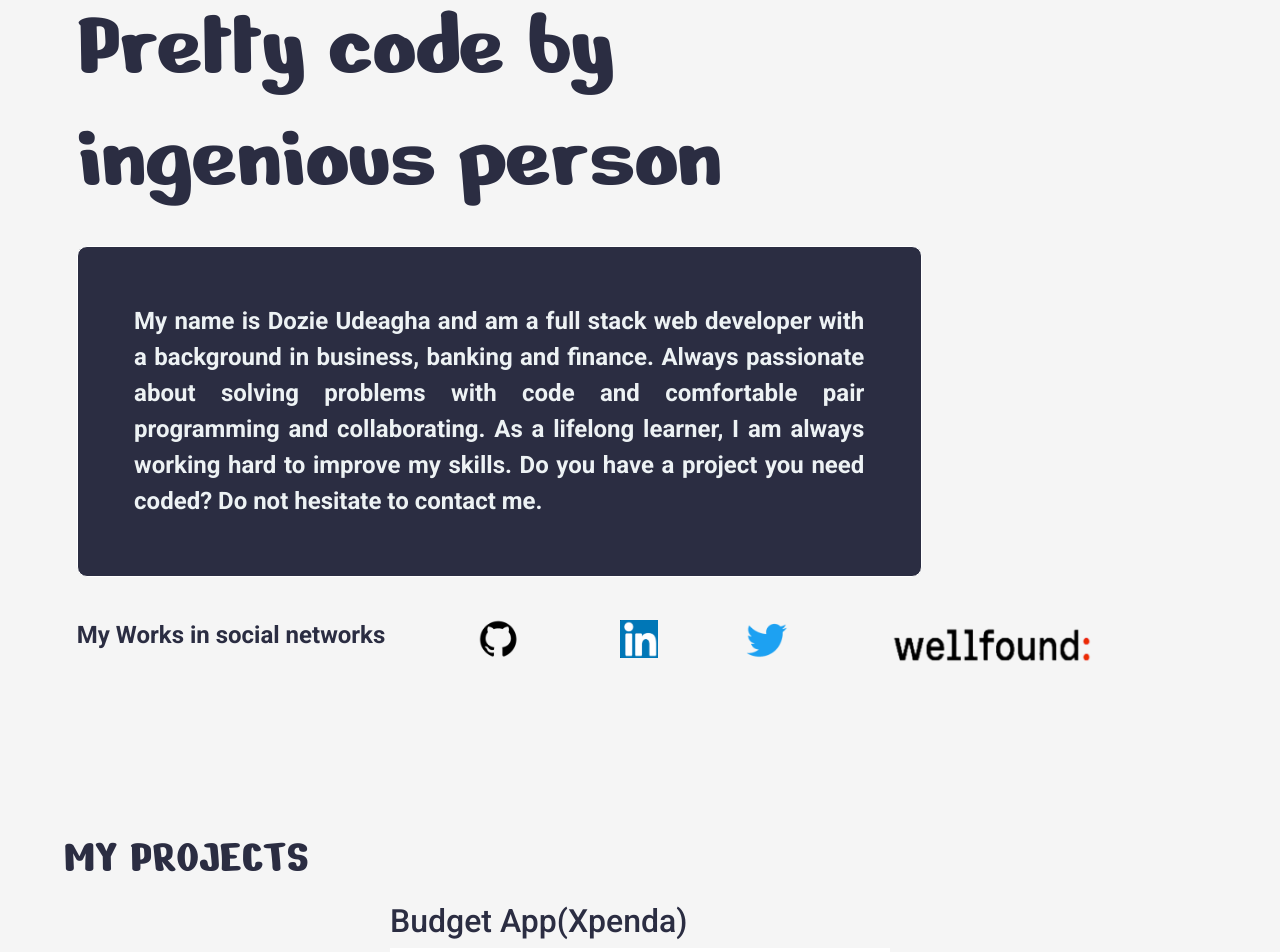
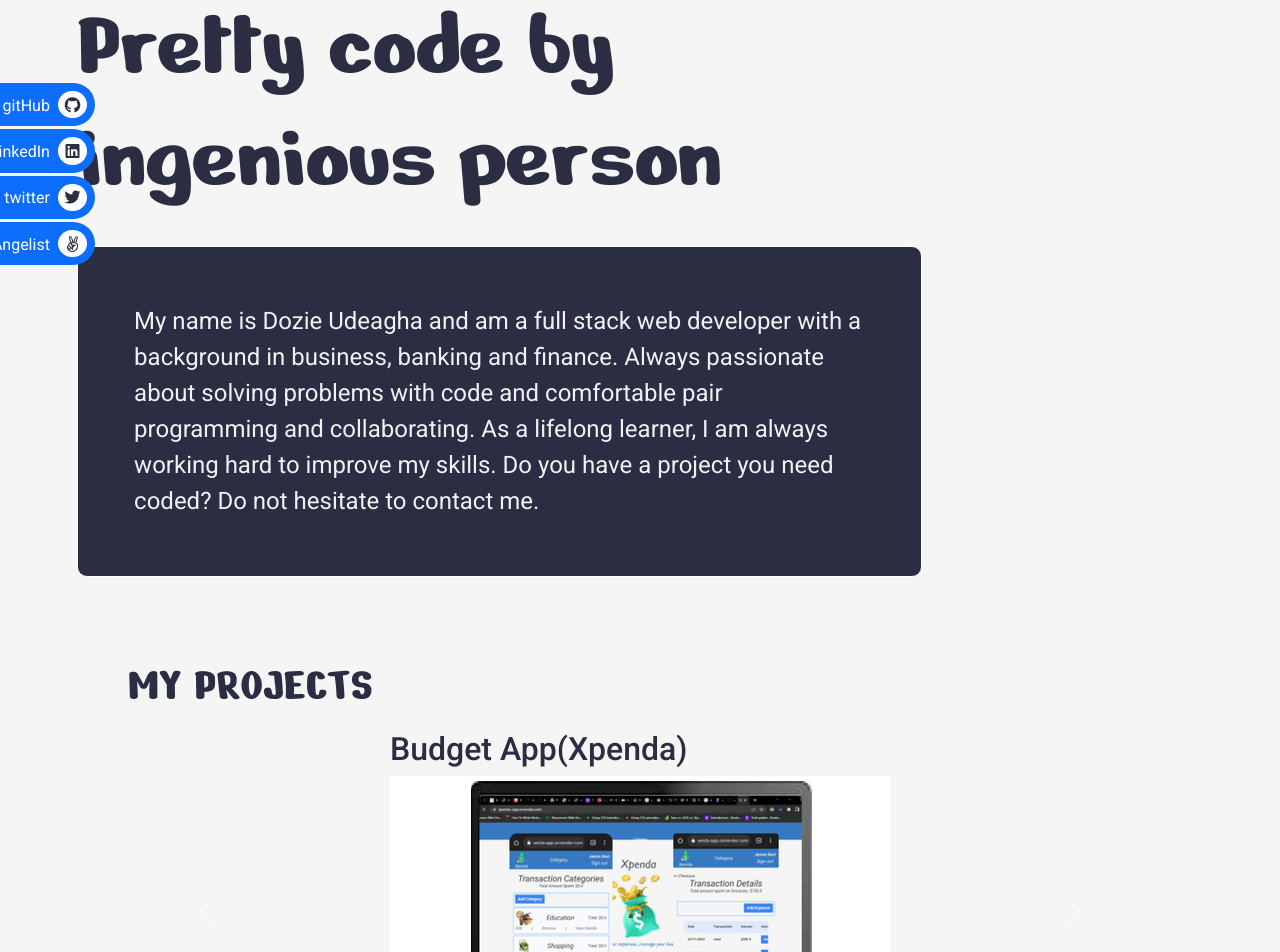
Before and after one commit to udeaghad/my-portfolio, a React (Create React App) app: page / in a window 1280 px wide. Shown: the part 160-1112 px from the top of the page. Built offline with nearby package versions, Linux system fonts and the light colour scheme.

Commit message:
Update social media icons

```diff
--- a/package.json
+++ b/package.json
@@ -7,6 +7,10 @@
     "@emotion/styled": "^11.10.5",
     "@fontsource/roboto": "^4.5.8",
     "@formspree/react": "^2.4.1",
+    "@fortawesome/fontawesome-svg-core": "^6.2.1",
+    "@fortawesome/free-regular-svg-icons": "^6.2.1",
+    "@fortawesome/free-solid-svg-icons": "^6.2.1",
+    "@fortawesome/react-fontawesome": "^0.2.0",
     "@mui/icons-material": "^5.10.14",
     "@mui/material": "^5.10.14",
     "@mui/styled-engine-sc": "^5.10.14",
--- a/public/index.html
+++ b/public/index.html
@@ -25,6 +25,7 @@
 
 <link href="https://cdn.jsdelivr.net/npm/bootstrap@5.2.2/dist/css/bootstrap.min.css" rel="stylesheet">
   <script src="https://cdn.jsdelivr.net/npm/bootstrap@5.2.2/dist/js/bootstrap.bundle.min.js"></script>
+  <script src="https://kit.fontawesome.com/6e7ce3c347.js" crossorigin="anonymous"></script>
     <!--
       Notice the use of %PUBLIC_URL% in the tags above.
       It will be replaced with the URL of the `public` folder during the build.
--- a/src/components/AboutMe.js
+++ b/src/components/AboutMe.js
@@ -2,7 +2,7 @@ import React from 'react';
 import Typography from '@mui/material/Typography';
 
 const AboutMe = () => (
-  <section className="about_me_container" style={{ padding: '5%' }}>
+  <section className="about_me_container" style={{ padding: '0 10%' }}>
     <div className="about-me-text">
       <Typography
         id="About"
--- a/src/components/MyProject.css
+++ b/src/components/MyProject.css
@@ -18,13 +18,69 @@
   border: 1px white solid;
   color: #edf2f4;
   border-radius: 10px;
-  font-size: 1rem;
+  /* font-size: 1rem; */
+}
+
+.icon {
+  /* padding: 20px;
+  font-size: 30px;
+  width: 70px;
+  border-radius: 50%;
+  background: #fff;
+  margin: 5px 12px;
+  text-align: center; */
+
+  padding: 2%;
+    /* font-size: 100%; */
+    width: 10%;
+    border-radius: 50%;
+    background: #fff;
+    /* margin: 2% 2%; */
+    text-align: center;
+    margin-left: 3%;
 }
 
 .project_card_container {
   display: flex;
   flex-direction: column;
   gap: 5rem;
+}
+
+.social-buttons {
+  position: fixed;
+  top: 30%;
+  z-index: 999;
+}
+
+.social-buttons ul {
+  padding: 0;
+  transform: translate(-95%, 0);
+}
+
+.social-buttons ul li {
+  background: #0d6efd;
+  display: block;
+  margin: 1%;
+  width: 300px;
+  padding: 8px;
+  text-align: right;
+  border-radius: 0 30px 30px 0;
+  transition: all 1s;
+
+}
+
+.social-buttons ul li:hover {
+  transform: translate(110px, 0);
+}
+
+.social-buttons ul li i {
+  color: #2b2d42;
+}
+
+a {
+  text-decoration: none;
+  color: whitesmoke;
+  cursor: pointer;
 }
 
 .card_item {
@@ -43,9 +99,9 @@
 }
 
 .btn-project-details {
-  width: 100%;
+  width: 70%;
   border: none;
-  font-size: x-large;
+  /* font-size: x-large; */
   height: 54px;
   font-weight: bolder;
 }
@@ -60,9 +116,9 @@
 
 .resume_btn {
   height: 3.5rem;
-  width: 75%;
+  width: 50%;
   border: none;
-  font-size: xx-large;
+  /* font-size: xx-large; */
   font-weight: bolder;
   margin-top: 2rem;
 }
--- a/src/components/MyProjects.js
+++ b/src/components/MyProjects.js
@@ -19,7 +19,7 @@ const MyProjects = ({ projects }) => {
   const handleClose = () => setOpen(false);
 
   return (
-    <section className="project-card" style={{ padding: '5%' }}>
+    <section className="project-card" style={{ padding: '0 10%' }}>
       <Typography
         id="Portfolio"
         variant="h3"
--- a/src/components/NavBar.js
+++ b/src/components/NavBar.js
@@ -135,7 +135,6 @@ const ResponsiveAppBar = () => {
               </Button>
             ))}
           </Box>
-
           <IconButton
             size="large"
             aria-label="account of current user"
--- a/src/pages/HomePage.js
+++ b/src/pages/HomePage.js
@@ -21,9 +21,9 @@ const HomePage = ({ projects }) => {
        variant="h3"
        component="div"
        gutterBottom
-       sx={{ fontFamily: 'Nerko One', fontWeight: 400, mt: 10 }}
+       sx={{ fontFamily: 'Nerko One', fontWeight: 400, mt: 2 }}
      >
-       Pretty code by ingenious person
+       Pretty code by an ingenious person
      </Typography>
      )}
 
@@ -41,7 +41,7 @@ const HomePage = ({ projects }) => {
      </Typography>
      )}
         <div>
-          <p className="intro-text fw-bold" style={{ textAlign: 'justify' }}>
+          <p className="intro-text">
             My name is Dozie Udeagha and am a full stack web developer with a background in
             business, banking and finance. Always passionate about solving problems with code
             and comfortable pair programming and collaborating. As a lifelong learner, I am
@@ -51,7 +51,39 @@ const HomePage = ({ projects }) => {
 
         </div>
 
-        <div className="social-media-container">
+        <div className="social-buttons">
+          <ul>
+            <li>
+              <a href="https://github.com/udeaghad" alt="github" target="_blank" rel="noreferrer">
+                <span style={{ color: 'white' }}>gitHub</span>
+                <i className="icon fa-brands fa-github" />
+              </a>
+            </li>
+
+            <li>
+              <a href="https://www.linkedin.com/in/dozie-udeagha/" alt="linkedin" target="_blank" rel="noreferrer">
+                <span style={{ color: 'white' }}>LinkedIn</span>
+                <i className="icon fa-brands fa-linkedin" />
+              </a>
+            </li>
+
+            <li>
+              <a href="https://twitter.com/udeaghad" alt="twitter" target="_blank" rel="noreferrer">
+                <span style={{ color: 'white' }}>twitter</span>
+                <i className="icon fa-brands fa-twitter" />
+              </a>
+            </li>
+
+            <li>
+              <a href="https://angel.co/u/dozie-udeagha" alt="angelist" target="_blank" rel="noreferrer">
+                <span style={{ color: 'white' }}>Angelist</span>
+                <i className="icon fa-brands fa-angellist" />
+              </a>
+            </li>
+          </ul>
+        </div>
+
+        {/* <div className="social-media-container">
           <p className="media-title my-4 fw-bold">My Works in social networks</p>
 
           <div className="d-flex justify-content-between align-items-center ">
@@ -71,7 +103,7 @@ const HomePage = ({ projects }) => {
               <img src="/images/angelist-icon.png" alt="angelist" style={{ width: '65%' }} />
             </a>
           </div>
-        </div>
+        </div> */}
       </section>
 
       <MyProjects projects={projects} />
```
Also changed, not shown: 1 other file (tests, documents, lock files or other folders).
